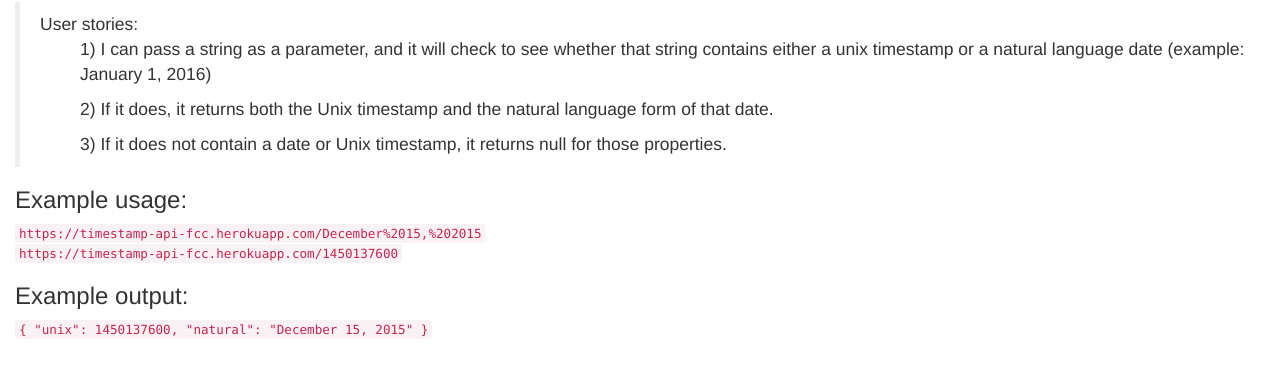
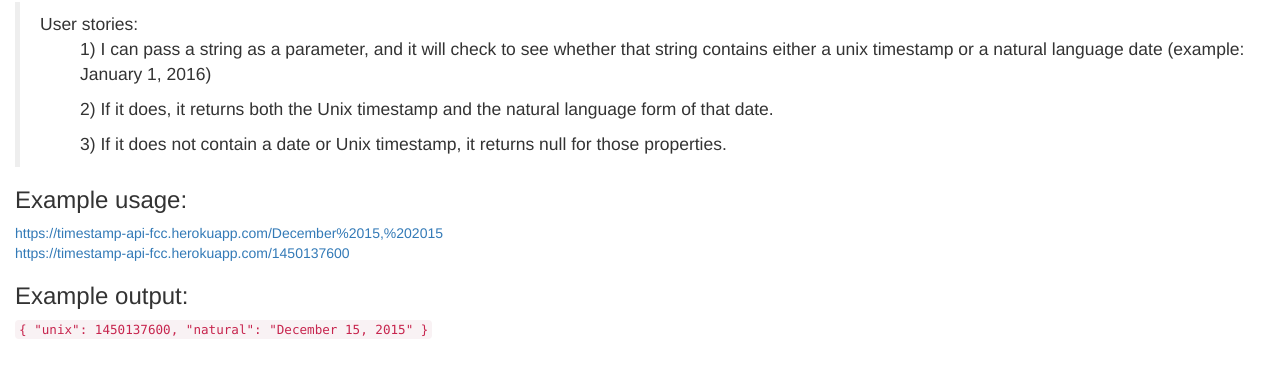
Before and after one commit to jckhang/FCC-Timestamp, a website: page public/index.html in a window 1280 px wide. Shown: the part 68-446 px from the top of the page. Drawn offline with nearby package versions, Linux system fonts and the light colour scheme.

Commit message:
add href to homepage

```diff
--- a/public/index.html
+++ b/public/index.html
@@ -20,9 +20,9 @@
       <ul>3) If it does not contain a date or Unix timestamp, it returns null for those properties.</ul>
     </blockquote>
     <h3>Example usage:</h3>
-    <code>https://timestamp-api-fcc.herokuapp.com/December%2015,%202015</code>
+    <a href="https://timestamp-api-fcc.herokuapp.com/December%2015,%202015">https://timestamp-api-fcc.herokuapp.com/December%2015,%202015</a>
     <br>
-    <code>https://timestamp-api-fcc.herokuapp.com/1450137600</code>
+    <a href="https://timestamp-api-fcc.herokuapp.com/1450137600">https://timestamp-api-fcc.herokuapp.com/1450137600</a>
     <h3>Example output:</h3>
     <code>
       { "unix": 1450137600, "natural": "December 15, 2015" }
```
